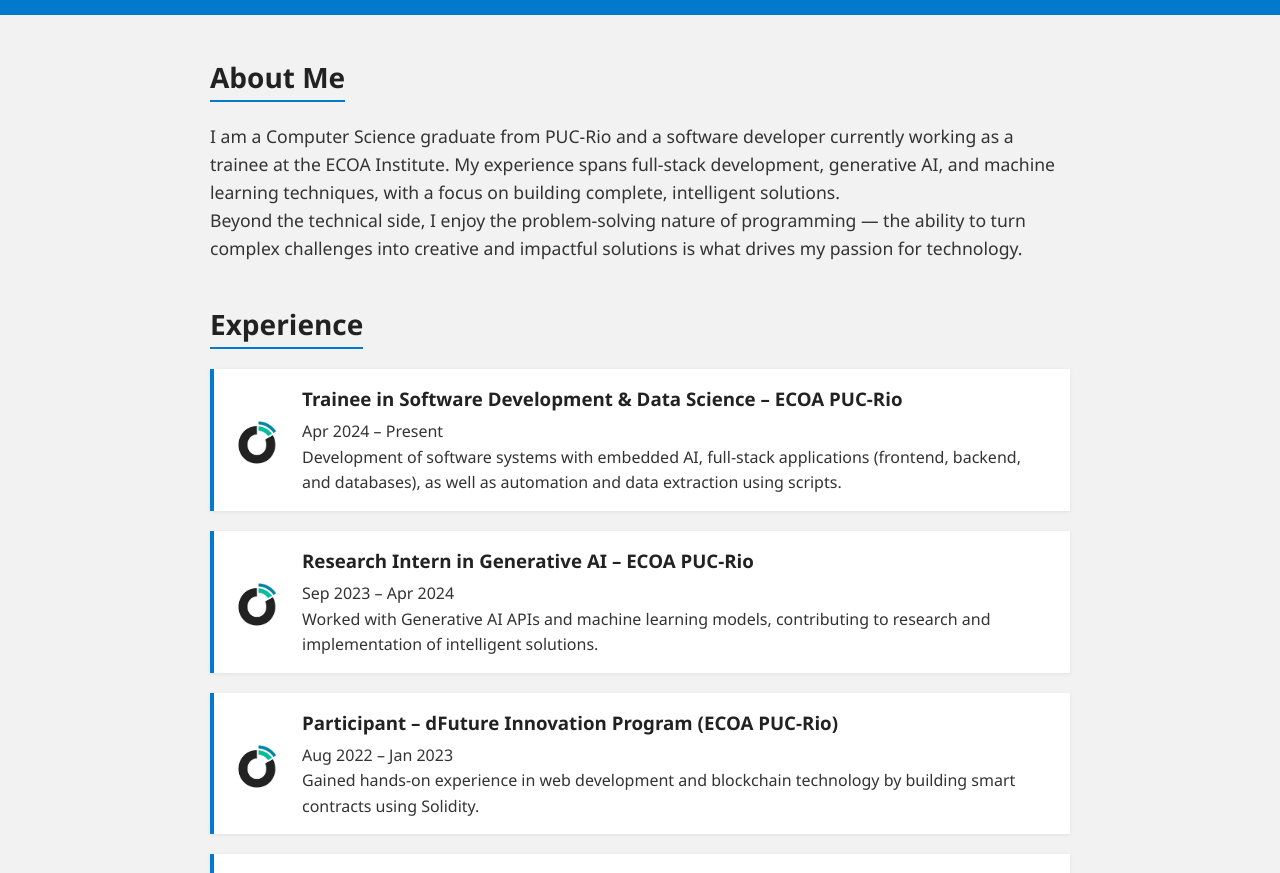
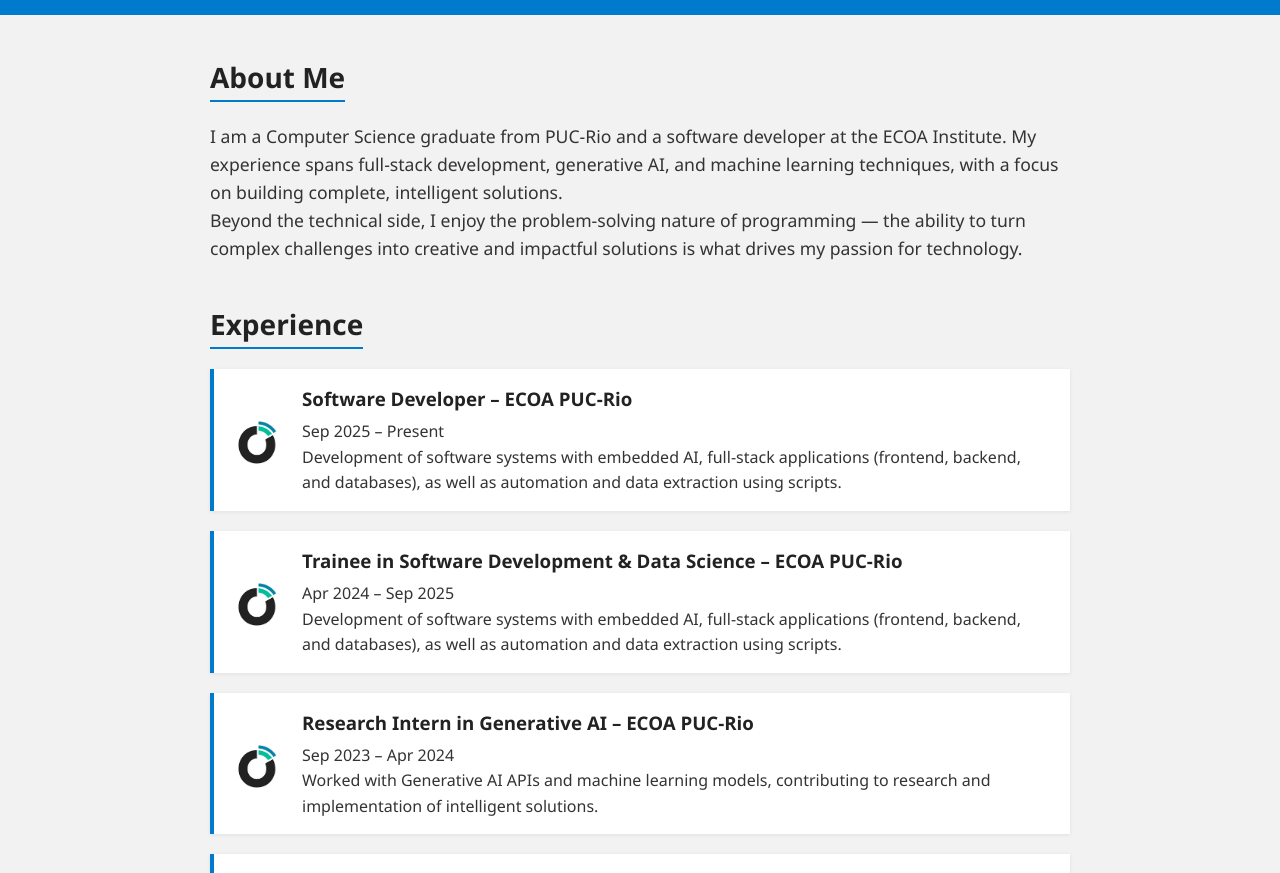
Before and after one commit to WladRamos/WladRamos.github.io, a plain HTML site: page index.html in a window 1280 px wide. Shown: the part 380-1253 px from the top of the page. Drawn offline with Linux system fonts and the light colour scheme.

Commit message:
update bio e cargo

```diff
--- a/index.html
+++ b/index.html
@@ -25,7 +25,7 @@
   <section id="about">
   <h2>About Me</h2>
   <p>
-    I am a Computer Science graduate from PUC-Rio and a software developer currently working as a trainee at the ECOA Institute. My experience spans full-stack development, generative AI, and machine learning techniques, with a focus on building complete, intelligent solutions.
+    I am a Computer Science graduate from PUC-Rio and a software developer at the ECOA Institute. My experience spans full-stack development, generative AI, and machine learning techniques, with a focus on building complete, intelligent solutions.
   </p>
   <p>
     Beyond the technical side, I enjoy the problem-solving nature of programming — the ability to turn complex challenges into creative and impactful solutions is what drives my passion for technology.
@@ -40,8 +40,19 @@
     <div class="timeline-item">
       <img src="assets/logos/ecoa.png" alt="ECOA Logo" class="institution-logo" />
       <div class="content-block">
+        <h3>Software Developer – ECOA PUC-Rio</h3>
+        <span>Sep 2025 – Present</span>
+        <p>
+          Development of software systems with embedded AI, full-stack applications (frontend, backend, and databases), as well as automation and data extraction using scripts.
+        </p>
+      </div>
+    </div>
+
+    <div class="timeline-item">
+      <img src="assets/logos/ecoa.png" alt="ECOA Logo" class="institution-logo" />
+      <div class="content-block">
         <h3>Trainee in Software Development & Data Science – ECOA PUC-Rio</h3>
-        <span>Apr 2024 – Present</span>
+        <span>Apr 2024 – Sep 2025</span>
         <p>
           Development of software systems with embedded AI, full-stack applications (frontend, backend, and databases), as well as automation and data extraction using scripts.
         </p>
```
